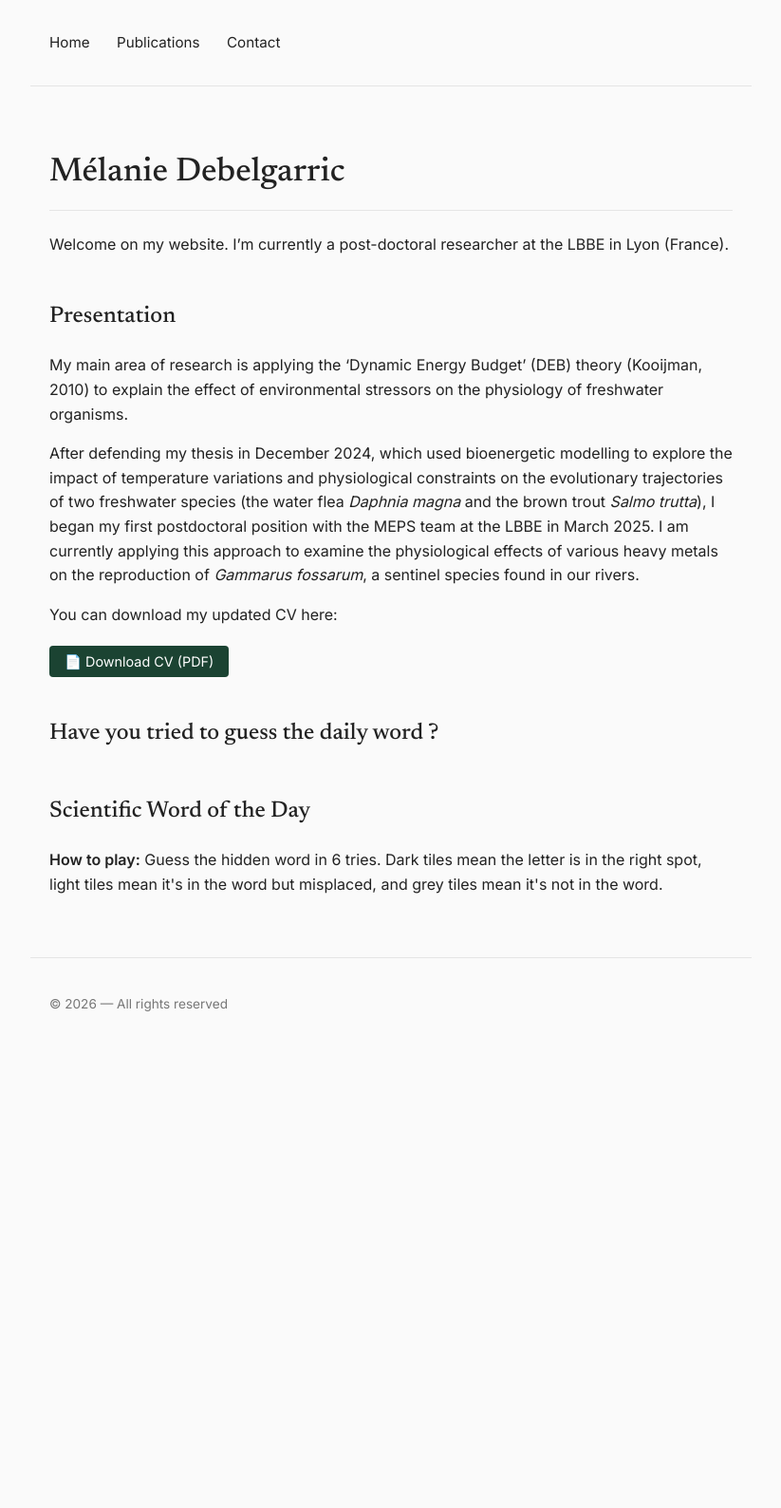
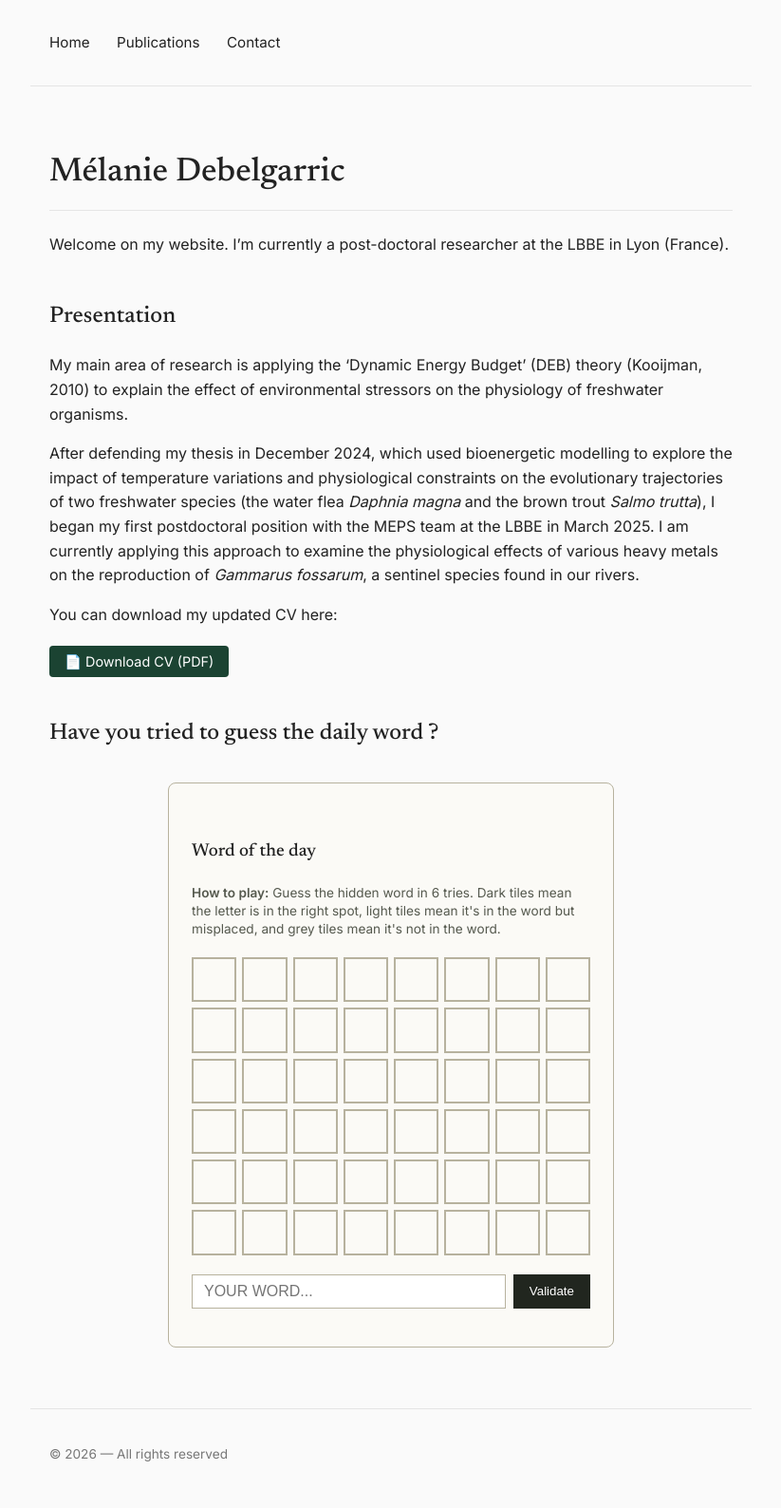
Before and after one commit to mdebelgarric/mdebelgarric.github.io, a Jekyll site: the page built from index.md, in a window 1280 px wide. Shown: the whole page at 95% size, without its empty margins (228-1051 px from the left). Built offline with Jekyll 4.4.1, drawn with Linux system fonts in a browser that asks for light colours; before the commit the page ends 1114 px from its top, so only the background shows below that; part of the change alters nothing that is shown.

Commit message:
javascript for daily-game

```diff
--- a/assets/js/daily-game.js
+++ b/assets/js/daily-game.js
@@ -1,149 +1,5 @@
-<!DOCTYPE html>
-<html lang="fr">
-<head>
-<meta charset="UTF-8">
-<meta name="viewport" content="width=device-width, initial-scale=1">
-<title>Word of the day</title>
-<link rel="preconnect" href="https://fonts.googleapis.com">
-<link href="https://fonts.googleapis.com/css2?family=Spectral:wght@500;600&family=IBM+Plex+Sans:wght@400;500&family=JetBrains+Mono:wght@600&display=swap" rel="stylesheet">
-<style>
-  :root {
-    --paper: #EFEDE4;
-    --ink: #21261F;
-    --ink-soft: #55594E;
-    --line: #B7B29E;
-    --correct: #2F5D50;
-    --present: #B08947;
-    --absent: #C9C4B5;
-    --card: #FBFAF6;
-  }
-
-  * { box-sizing: border-box; }
-
-  body {
-    margin: 0;
-    min-height: 100vh;
-    display: flex;
-    align-items: center;
-    justify-content: center;
-    background: var(--paper);
-    color: var(--ink);
-    font-family: 'IBM Plex Sans', sans-serif;
-  }
-
-  .card {
-    width: 100%;
-    max-width: 420px;
-    background: var(--card);
-    border: 1px solid var(--line);
-    padding: 32px 28px;
-  }
-
-  h1 {
-    font-family: 'Spectral', serif;
-    font-weight: 600;
-    font-size: 1.4rem;
-    margin: 0 0 4px;
-  }
-
-  .subtitle {
-    font-size: 0.85rem;
-    color: var(--ink-soft);
-    margin: 0 0 24px;
-    line-height: 1.5;
-  }
-
-  /* La grille : une ligne par essai, une case par lettre */
-  #grid {
-    display: grid;
-    gap: 6px;
-    margin-bottom: 20px;
-  }
-
-  .row {
-    display: grid;
-    grid-template-columns: repeat(var(--word-length, 6), 1fr);
-    gap: 6px;
-  }
-
-  .tile {
-    aspect-ratio: 1;
-    border: 2px solid var(--line);
-    display: flex;
-    align-items: center;
-    justify-content: center;
-    font-family: 'JetBrains Mono', monospace;
-    font-weight: 600;
-    font-size: 1.1rem;
-    color: var(--ink);
-    background: var(--card);
-    transition: transform 0.15s ease, background 0.2s ease, border-color 0.2s ease;
-  }
-
-  .tile.correct { background: var(--correct); border-color: var(--correct); color: #fff; }
-  .tile.present { background: var(--present); border-color: var(--present); color: #fff; }
-  .tile.absent  { background: var(--absent);  border-color: var(--absent);  color: var(--ink); }
-  .tile.pop     { transform: scale(1.08); }
-
-  #input-row {
-    display: flex;
-    gap: 8px;
-    margin-bottom: 12px;
-  }
-
-  #letter-input {
-    flex: 1;
-    padding: 10px 12px;
-    border: 1px solid var(--line);
-    background: var(--card);
-    color: var(--ink);
-    font-family: 'JetBrains Mono', monospace;
-    font-size: 1rem;
-    text-transform: uppercase;
-    letter-spacing: 0.15em;
-  }
-  #letter-input:focus { outline: 2px solid var(--correct); outline-offset: 1px; }
-
-  button {
-    border: 1px solid var(--ink);
-    background: var(--ink);
-    color: var(--card);
-    font-family: 'IBM Plex Sans', sans-serif;
-    font-size: 0.85rem;
-    padding: 10px 16px;
-    cursor: pointer;
-  }
-  button:disabled { opacity: 0.4; cursor: not-allowed; }
-
-  #message {
-    min-height: 1.4em;
-    font-size: 0.85rem;
-    color: var(--ink-soft);
-  }
-
-  #message.win  { color: var(--correct); font-weight: 500; }
-  #message.lose { color: #9C4A3B; font-weight: 500; }
-</style>
-</head>
-<body>
-
-<div class="card">
-  <h1>Word of the day</h1>
-  <p class="subtitle">How to play: Guess the hidden word in 6 tries. Dark tiles mean the letter is in the right spot, light tiles mean it's in the word but misplaced, and grey tiles mean it's not in the word.</p>
-  <div id="grid"></div>
-  <div id="input-row">
-    <input id="letter-input" type="text" maxlength="12" autocomplete="off" placeholder="Your word...">
-    <button id="submit-btn">Valider</button>
-  </div>
-  <p id="message"></p>
-</div>
-
-<script>
 /* =========================================================
    1) LA LISTE DE MOTS
-   Idée : garder tous les mots de la même longueur au début
-   simplifie beaucoup l'affichage de la grille.
-   À toi d'agrandir cette liste avec ton propre vocabulaire.
    ========================================================= */
    const WORDS = [
     "EVOLUTION", "GAMMARID", "MODELLING", "DYNAMIC", "ENERGY",
@@ -153,21 +9,12 @@ const WORDS = [
 
   /* =========================================================
      2) CHOISIR LE MOT DU JOUR DE FAÇON DÉTERMINISTE
-   Principe Wordle/Tusmo : pas de tirage aléatoire à chaque
-   visite. On calcule un index à partir de la date, identique
-   pour tout le monde le même jour.
-
-   On utilise Date.UTC(...) plutôt que new Date() tout court
-   pour que le changement de mot se fasse au même instant
-   pour tous les visiteurs, quel que soit leur fuseau horaire
-   (sinon, le mot changerait à minuit heure locale de chacun,
-   donc pas au même moment pour tout le monde).
      ========================================================= */
   function getTodayIndex() {
     const now = new Date();
     const todayUTC = Date.UTC(now.getUTCFullYear(), now.getUTCMonth(), now.getUTCDate());
-  const epoch = Date.UTC(2024, 0, 1); // date de référence arbitraire, fixe pour toujours
-  const daysSinceEpoch = Math.floor((todayUTC - epoch) / 86400000); // 86 400 000 ms = 1 jour
+    const epoch = Date.UTC(2024, 0, 1);
+    const daysSinceEpoch = Math.floor((todayUTC - epoch) / 86400000);
     return daysSinceEpoch % WORDS.length;
   }
 
@@ -181,21 +28,17 @@ const WORD_LENGTH = WORD.length;
   const MAX_TRIES = 6;
 
   /* =========================================================
-   3) NORMALISATION (utile si tu ajoutes des mots accentués)
-   Pas utilisé par la liste actuelle (sans accents), mais prêt
-   pour le jour où tu voudras écrire "GÉNÉTIQUE" par exemple.
+     3) NORMALISATION
      ========================================================= */
   function normalize(str) {
     return str
       .toUpperCase()
       .normalize("NFD")
-    .replace(/[\u0300-\u036f]/g, ""); // enlève les accents
+      .replace(/[\u0300-\u036f]/g, "");
   }
 
   /* =========================================================
-   4) ÉTAT DU JEU, SAUVEGARDÉ DANS localStorage
-   Clé unique par jour : si la personne revient plus tard
-   dans la journée, elle retrouve sa grille telle quelle.
+     4) ÉTAT DU JEU (localStorage)
      ========================================================= */
   const storageKey = "tusmo-scientifique-" + getTodayKey();
 
@@ -214,6 +57,7 @@ let state = loadState();
      5) CONSTRUCTION DE LA GRILLE
      ========================================================= */
   const gridEl = document.getElementById("grid");
+  if (gridEl) {
     gridEl.style.setProperty("--word-length", WORD_LENGTH);
 
     function buildGrid() {
@@ -232,26 +76,20 @@ function buildGrid() {
     buildGrid();
 
     /* =========================================================
-   6) ÉVALUER UN ESSAI (logique façon Wordle/Tusmo)
-   - "correct" : bonne lettre, bonne position
-   - "present" : lettre présente ailleurs dans le mot
-   - "absent"  : lettre absente du mot
-   Gère aussi les lettres en double correctement.
+       6) ÉVALUER UN ESSAI
        ========================================================= */
     function evaluateGuess(guess) {
       const result = new Array(WORD_LENGTH).fill("absent");
       const wordLetters = WORD.split("");
       const guessLetters = guess.split("");
 
-  // Passe 1 : marquer les lettres bien placées
       guessLetters.forEach((letter, i) => {
         if (letter === wordLetters[i]) {
           result[i] = "correct";
-      wordLetters[i] = null; // consommée, ne peut plus être réutilisée
+          wordLetters[i] = null;
         }
       });
 
-  // Passe 2 : marquer les lettres présentes mais mal placées
       guessLetters.forEach((letter, i) => {
         if (result[i] === "correct") return;
         const idx = wordLetters.indexOf(letter);
@@ -265,7 +103,7 @@ function evaluateGuess(guess) {
     }
 
     /* =========================================================
-   7) AFFICHAGE D'UN ESSAI DANS LA GRILLE
+       7) AFFICHAGE
        ========================================================= */
     function renderGuess(guess, rowIndex) {
       const result = evaluateGuess(guess);
@@ -292,19 +130,21 @@ const inputEl = document.getElementById("letter-input");
     const submitBtn = document.getElementById("submit-btn");
 
     function setMessage(text, kind) {
+      if (messageEl) {
         messageEl.textContent = text;
         messageEl.className = kind || "";
       }
+    }
 
     function lockGame() {
-  inputEl.disabled = true;
-  submitBtn.disabled = true;
+      if (inputEl) inputEl.disabled = true;
+      if (submitBtn) submitBtn.disabled = true;
     }
 
     if (state.finished) {
       lockGame();
       setMessage(
-    state.won ? "Congrats, you find the word of the day !" : `The word was ${WORD}. Come back tomorrow !`,
+        state.won ? "Congrats, you found the word of the day!" : `The word was ${WORD}. Come back tomorrow!`,
         state.won ? "win" : "lose"
       );
     }
@@ -330,7 +170,7 @@ function submitGuess() {
         state.won = true;
         saveState(state);
         lockGame();
-    setMessage("Congrats, you find the word of the day !", "win");
+        setMessage("Congrats, you found the word of the day!", "win");
         return;
       }
 
@@ -339,7 +179,7 @@ function submitGuess() {
         state.won = false;
         saveState(state);
         lockGame();
-    setMessage(`The word was ${WORD}. Come back tomorrow !`, "lose");
+        setMessage(`The word was ${WORD}. Come back tomorrow!`, "lose");
         return;
       }
 
@@ -347,11 +187,10 @@ function submitGuess() {
       setMessage(`Attempt ${state.guesses.length} / ${MAX_TRIES}`);
     }
 
-submitBtn.addEventListener("click", submitGuess);
+    if (submitBtn) submitBtn.addEventListener("click", submitGuess);
+    if (inputEl) {
       inputEl.addEventListener("keydown", (e) => {
         if (e.key === "Enter") submitGuess();
       });
-</script>
-
-</body>
-</html>
+    }
+  }
--- a/index.md
+++ b/index.md
@@ -22,11 +22,81 @@ You can download my updated CV here:
 
 ## Have you tried to guess the daily word ?
 
-<div class="daily-game-card">
-  <h2>Scientific Word of the Day</h2>
-  <p><strong>How to play:</strong> Guess the hidden word in 6 tries. Dark tiles mean the letter is in the right spot, light tiles mean it's in the word but misplaced, and grey tiles mean it's not in the word.</p>
+<style>
+  .game-card {
+    max-width: 420px;
+    margin: 2rem auto;
+    background: #FBFAF6;
+    border: 1px solid #B7B29E;
+    padding: 24px;
+    border-radius: 8px;
+  }
+  .game-subtitle {
+    font-size: 0.85rem;
+    color: #55594E;
+    margin-bottom: 20px;
+    line-height: 1.4;
+  }
+  #grid {
+    display: grid;
+    gap: 6px;
+    margin-bottom: 20px;
+  }
+  .row {
+    display: grid;
+    grid-template-columns: repeat(var(--word-length, 6), 1fr);
+    gap: 6px;
+  }
+  .tile {
+    aspect-ratio: 1;
+    border: 2px solid #B7B29E;
+    display: flex;
+    align-items: center;
+    justify-content: center;
+    font-family: monospace;
+    font-weight: bold;
+    font-size: 1.1rem;
+    color: #21261F;
+    background: #FBFAF6;
+  }
+  .tile.correct { background: #2F5D50; border-color: #2F5D50; color: #fff; }
+  .tile.present { background: #B08947; border-color: #B08947; color: #fff; }
+  .tile.absent  { background: #C9C4B5; border-color: #C9C4B5; color: #21261F; }
 
-  <div id="wordle-root"></div>
+  #input-row {
+    display: flex;
+    gap: 8px;
+    margin-bottom: 12px;
+  }
+  #letter-input {
+    flex: 1;
+    padding: 8px 12px;
+    border: 1px solid #B7B29E;
+    font-size: 1rem;
+    text-transform: uppercase;
+  }
+  #submit-btn {
+    border: 1px solid #21261F;
+    background: #21261F;
+    color: #fff;
+    padding: 8px 16px;
+    cursor: pointer;
+  }
+  #message.win  { color: #2F5D50; font-weight: bold; }
+  #message.lose { color: #9C4A3B; font-weight: bold; }
+</style>
+
+<div class="game-card">
+  <h3>Word of the day</h3>
+  <p class="game-subtitle"><strong>How to play:</strong> Guess the hidden word in 6 tries. Dark tiles mean the letter is in the right spot, light tiles mean it's in the word but misplaced, and grey tiles mean it's not in the word.</p>
+
+  <div id="grid"></div>
+
+  <div id="input-row">
+    <input id="letter-input" type="text" maxlength="12" autocomplete="off" placeholder="Your word...">
+    <button id="submit-btn">Validate</button>
+  </div>
+  <p id="message"></p>
 </div>
 
 <script src="{{ '/assets/js/daily-game.js' | relative_url }}"></script>
```
Lines whose indentation alone changed are shown as unchanged.
